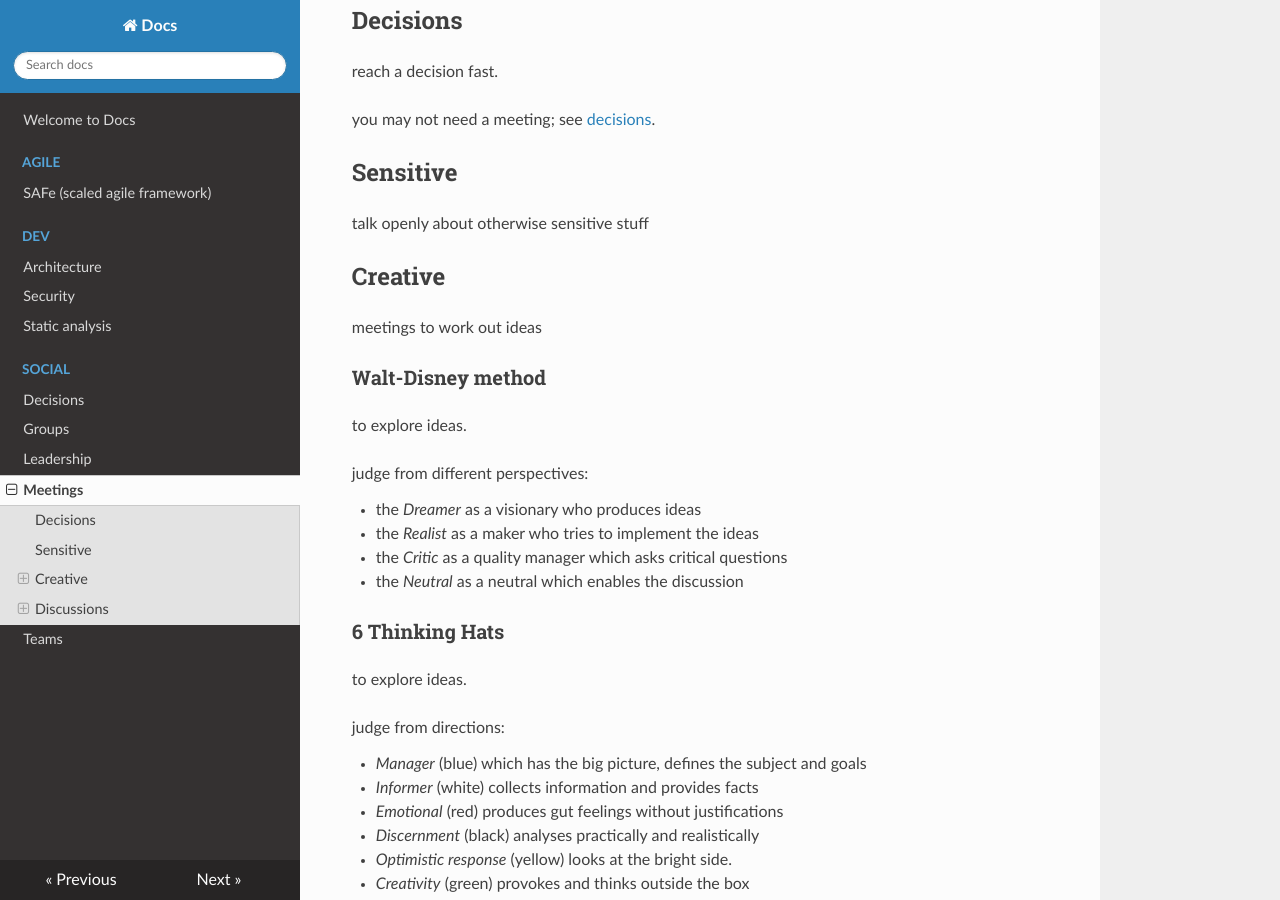
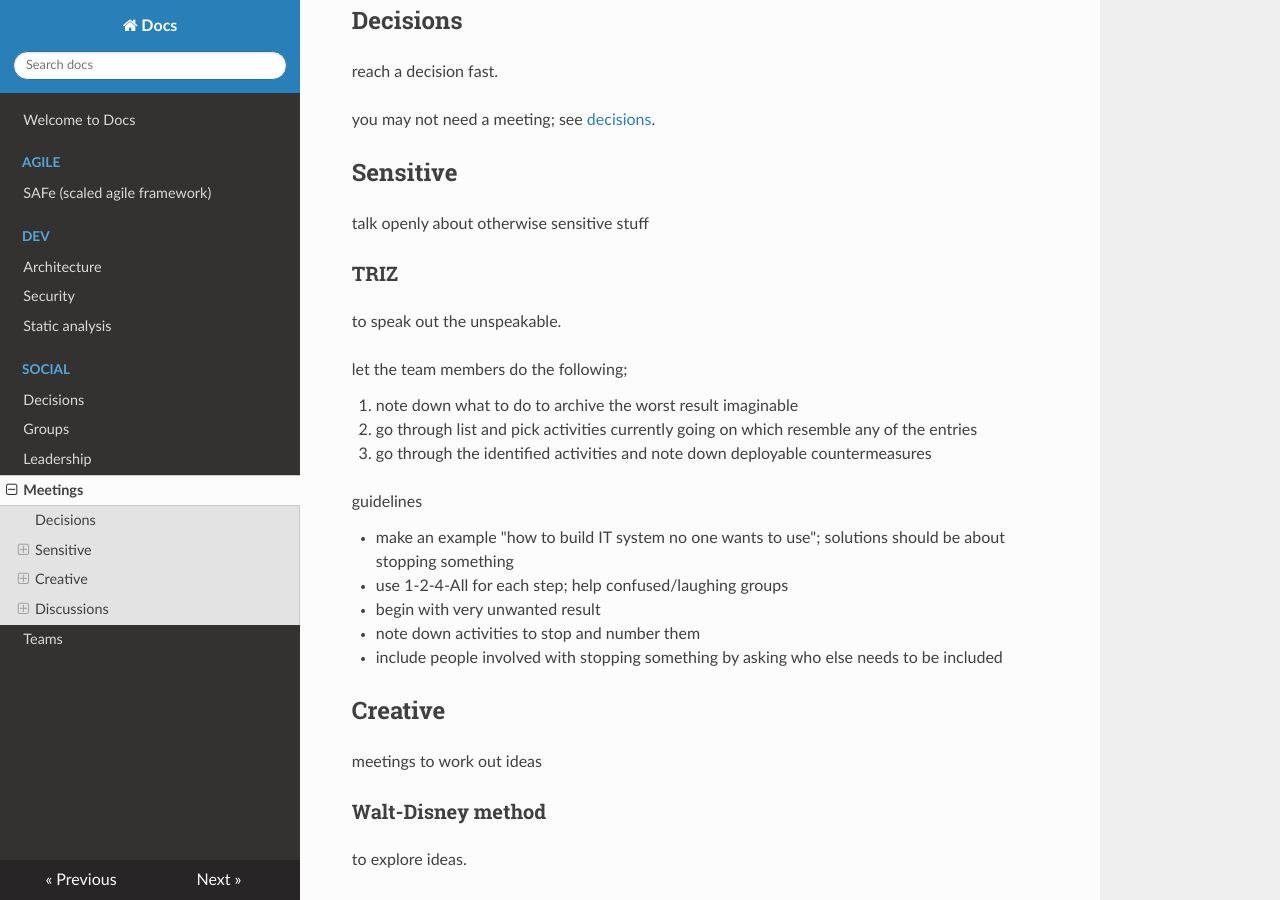
Before and after one commit to famoser/docs, an MkDocs documentation site: the page built from docs/social/meetings.md, in a window 1280 px wide and 900 px high, scrolled down 204 px. Built offline with MkDocs 1.6.1, drawn with Linux system fonts in a browser that asks for light colours; nearby versions of some CDN libraries.

Commit message:
add TRITZ

```diff
--- a/docs/social/meetings.md
+++ b/docs/social/meetings.md
@@ -11,6 +11,24 @@ you may not need a meeting; see [decisions](decisions.md).
 ## Sensitive
 
 talk openly about otherwise sensitive stuff
+
+### TRIZ
+
+to speak out the unspeakable.
+
+let the team members do the following;
+
+1. note down what to do to archive the worst result imaginable
+2. go through list and pick activities currently going on which resemble any of the entries
+3. go through the identified activities and note down deployable countermeasures
+
+guidelines
+
+- make an example "how to build IT system no one wants to use"; solutions should be about stopping something
+- use 1-2-4-All for each step; help confused/laughing groups
+- begin with very unwanted result
+- note down activities to stop and number them
+- include people involved with stopping something by asking who else needs to be included
 
 ## Creative
 
```
